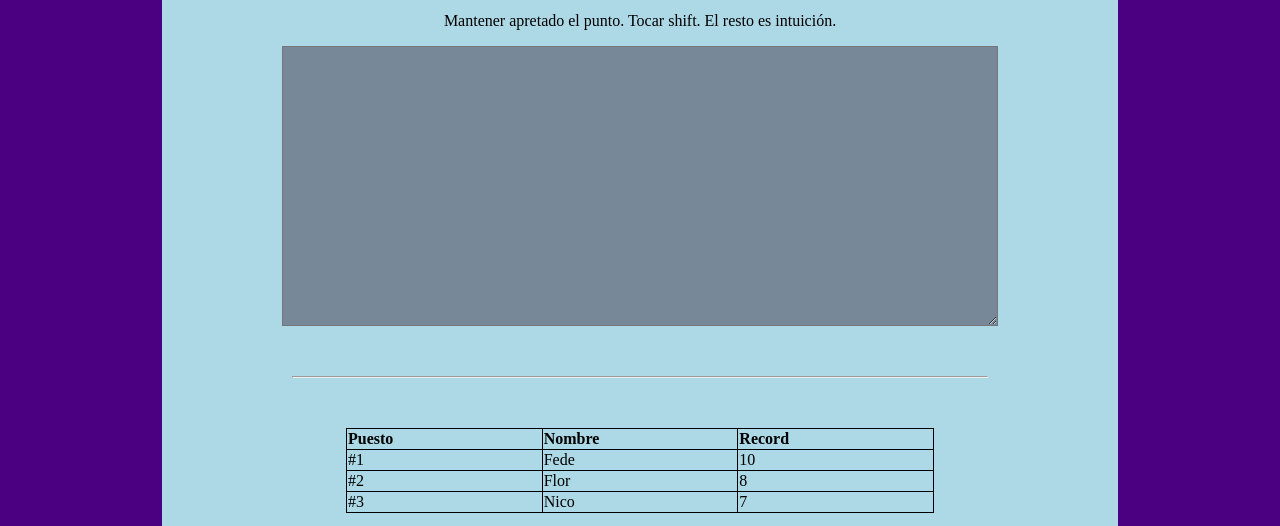
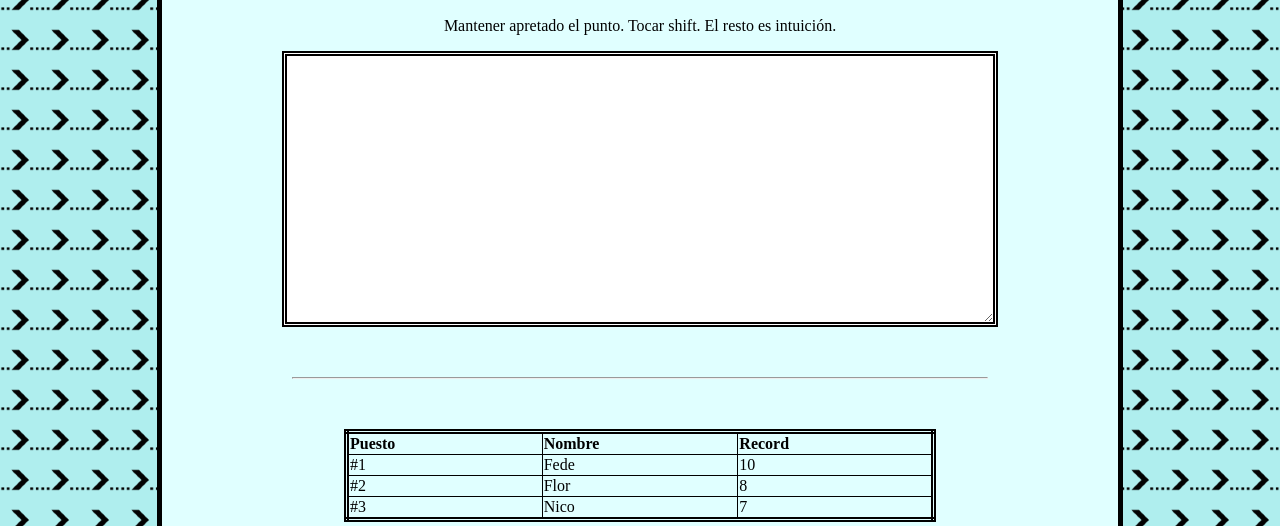
Before and after one commit to FdelMazo/slashdot, a plain HTML site: page index.html in a window 1280 px wide. Shown: the part 180-706 px from the top of the page. Drawn offline with Linux system fonts and the light colour scheme.

Commit message:
Intento feo de estilo, parece el sitio de un niño de 5 años

```diff
--- a/style.css
+++ b/style.css
@@ -3,13 +3,14 @@ header, footer {
 }
 
 html {
-    background: indigo;
-     /* Fondo celeste con ..>.. repetidos */
+    background: paleturquoise;
+    background-image: url("characters.png");
+    background-repeat: repeat;
 }
 
 body {
-    background: lightblue;
-     /* Alguna otra matiz de azul*/
+    background: lightcyan ;
+    border: solid black 5px ;
     width: 70%;
     margin: 10 auto auto;
     margin-bottom: 30;
@@ -23,6 +24,7 @@ var {
 
 .record-puntos {
     display: inline-block;
+    margin: 0 20px;
 }
 
 #puntos {
@@ -37,15 +39,21 @@ hr {
     margin: 50px 100px ;
 }
 #slashdot {
-    background: lightslategray;
-    /*stripes*/
+    border: double black 5px ;
+    /*background: repeating-linear-gradient(
+        135deg,
+        white,
+        white 5px,
+        lightblue 5px,
+        lightblue 10px
+      );*/
     height: 40%;
     width: 80%;
 }
 
 table  {
     margin: 0 auto;
-    border: solid black 1px;
+    border: double black 5px ;
     border-collapse: collapse;
     text-align: left;
     word-wrap: normal;
```
Also changed, not shown: characters.png (added).
